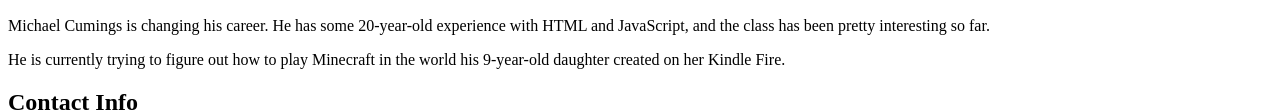
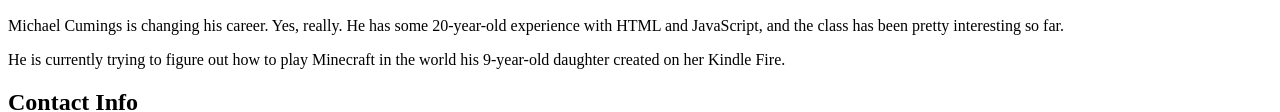
Before and after one commit to michaelcumings/repo_of_doom, a plain HTML site: page index.html in a window 1280 px wide. Shown: the part 330-442 px from the top of the page. Drawn offline with Linux system fonts and the light colour scheme.

Commit message:
another vscode experiment

```diff
--- a/index.html
+++ b/index.html
@@ -7,7 +7,7 @@
     <img src="pic.jpg" />
     <br>
     <p>
-        Michael Cumings is changing his career.  He has some 20-year-old experience with HTML and JavaScript, and the class has been pretty interesting so far.
+        Michael Cumings is changing his career.  Yes, really.  He has some 20-year-old experience with HTML and JavaScript, and the class has been pretty interesting so far.
         </p>
         <p>He is currently trying to figure out how to play Minecraft in the world his 9-year-old daughter created on her Kindle Fire.</p>
 </div>
```
